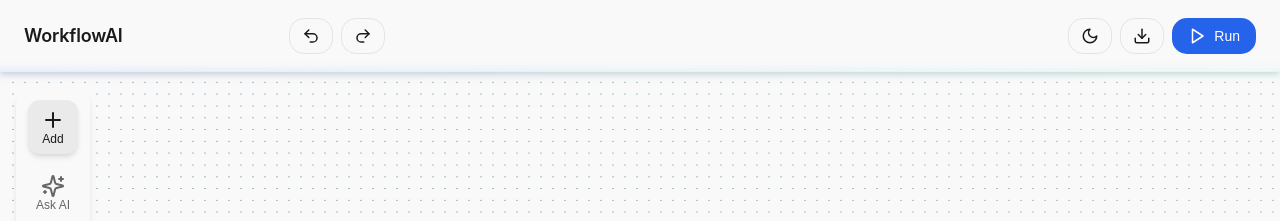
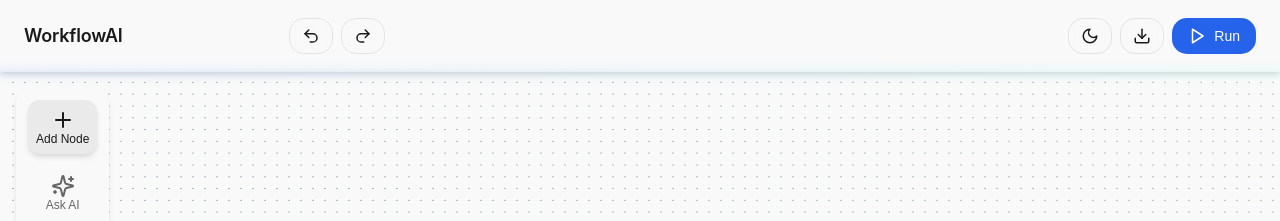
Before and after one commit to paradiselabs-ai/paradiselabs-ai.github.io, a React (Vite) app: page /workflow in a window 1280 px wide. Shown: the top 221 px of the page. Built offline with nearby package versions, Linux system fonts and the light colour scheme; a web font is replaced by a local one.

Commit message:
Added some comments

```diff
--- a/src/workflow/components/WorkflowEditor/WorkflowEditor.tsx
+++ b/src/workflow/components/WorkflowEditor/WorkflowEditor.tsx
@@ -17,20 +17,23 @@ const WorkflowEditor: React.FC = () => {
     {
       id: 'add',
       icon: Plus,
-      label: 'Add',
+      label: 'Add Node',
       onClick: () => console.log('Add clicked')
+      /* Adds a node that can be preconfigured or configured by the user using WorkflowControls which appears once the user clicks on a node*/
     },
     {
       id: 'askAi',
       icon: Sparkles,
       label: 'Ask AI',
       onClick: () => console.log('Ask AI clicked')
+      /* To be configured later on */
     },
     {
       id: 'clear',
       icon: Trash2,
       label: 'Clear',
       onClick: () => console.log('Clear clicked')
+      /* Clears all nodes in the workflow */
     }
   ];
 
--- a/src/workflow/components/WorkflowHeader/WorkflowHeader.tsx
+++ b/src/workflow/components/WorkflowHeader/WorkflowHeader.tsx
@@ -21,6 +21,7 @@ const WorkflowHeader: React.FC = () => {
             className="header__button"
             title="Undo"
             aria-label="Undo"
+            /* Undo node configuration or placement or whatever */
           >
             <Undo2 />
           </button>
@@ -28,6 +29,7 @@ const WorkflowHeader: React.FC = () => {
             className="header__button"
             title="Redo"
             aria-label="Redo"
+            /* Redo node configuration or placement or whatever */
           >
             <Redo2 />
           </button>
@@ -47,6 +49,7 @@ const WorkflowHeader: React.FC = () => {
           className="header__button"
           title="Export your code"
           aria-label="Export your code"
+          /* Exports the visual workflow nodes in a .glue format code */
         >
           <Download />
         </button>
@@ -54,6 +57,7 @@ const WorkflowHeader: React.FC = () => {
           className="header__button header__button--run"
           title="Preview component"
           aria-label="Run preview"
+          /* Runs the visual workflow nodes in a preview mode (To be done later) */
         >
           <Play />
           <span>Run</span>
```
